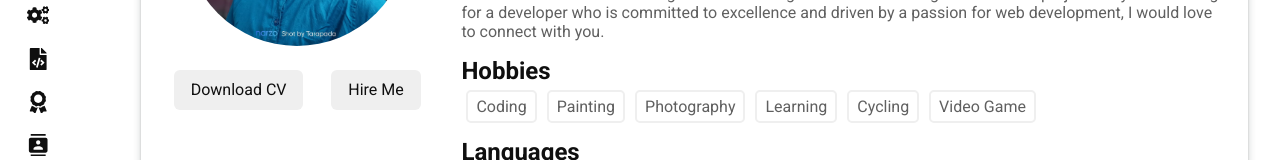
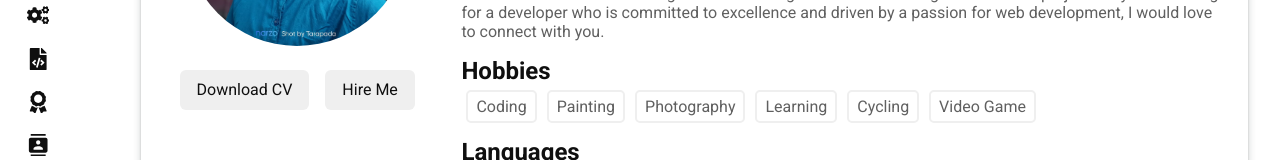
Before and after one commit to codingWithRakesh/React_Portfolio, a React (Vite) app: page /about in a window 1280 px wide. Shown: the part 282-442 px from the top of the page. Built offline with nearby package versions, Linux system fonts and the light colour scheme; a web font is replaced by a local one.

Commit message:
fix some bugs in styling page

```diff
--- a/src/App.css
+++ b/src/App.css
@@ -1877,9 +1877,9 @@ img {
     width: 100%;
     display: flex;
     flex-wrap: wrap;
-    gap: 10px;
-    align-items: center;
-    justify-content: space-around;
+    gap: 1rem;
+    align-items: center;
+    justify-content: center;
     margin-top: 1.5rem;
 }
 
--- a/src/media.css
+++ b/src/media.css
@@ -252,7 +252,7 @@
     }
 
     .perProject {
-        padding: .5rem 1rem;
+        padding: 1rem;
         font-size: 1.5rem;
     }
 
@@ -294,7 +294,7 @@
     }
 
     .skillUseChart {
-        padding: 5rem;
+        padding: 1.8rem;
     }
 
     .isisCertified {
```
